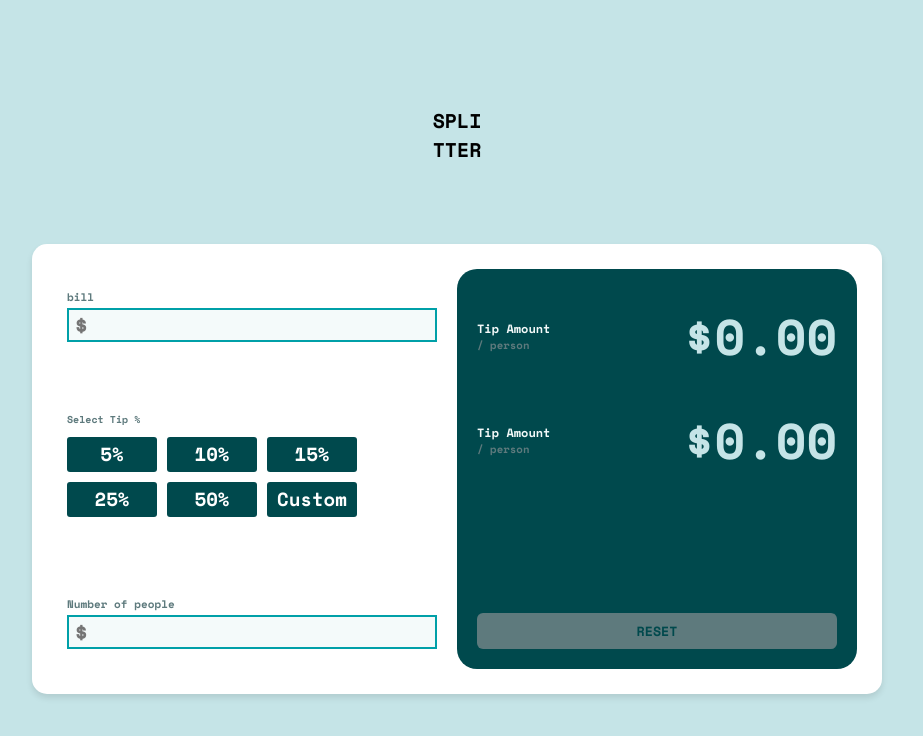
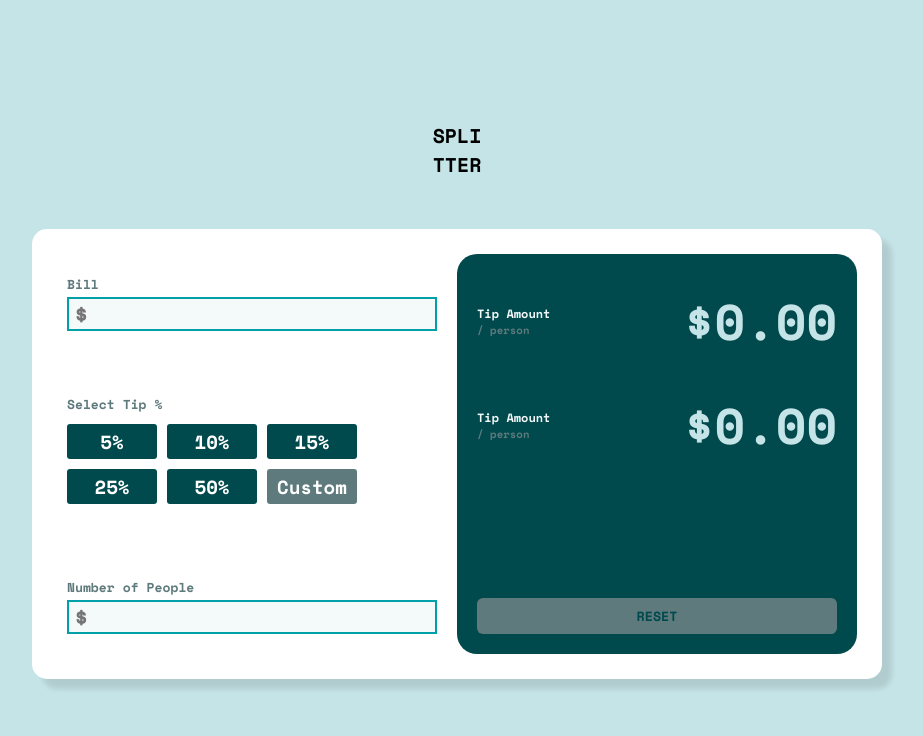
Before and after one commit to anandkunalmishra/firstCollabproj, a React (Create React App) app: page / in a window 1280 px wide. Shown: the top 736 px of the page, without its empty margins (183-1106 px from the left). Built offline with nearby package versions, Linux system fonts and the light colour scheme.

Commit message:
final touch to the project

```diff
--- a/src/component/leftsection/Main.css
+++ b/src/component/leftsection/Main.css
@@ -1,13 +1,14 @@
 .vertical{
     display: flex;
     flex-direction: column;
-    align-items: center;
+    align-items:center;
+    justify-content: space-around;
 }
 .text{
     display: flex;
     flex-direction: column;
     align-items: center;
-    margin-bottom: 80px;
+    margin-bottom: 50px;
     font-size: 24px;
 }
 .container{
@@ -19,7 +20,7 @@
     justify-content: center;
     background: hsl(0, 0%, 100%);
     border-radius: 15px;
-    box-shadow: 0 4px 6px rgba(0, 0, 0, 0.1);
+    box-shadow: 10px 10px 5px 0 rgba(0, 0, 0, 0.1);
 }
 .leftcard{
     background: white;
@@ -38,7 +39,8 @@
 }
 .tipsection p{
     color: hsl(186, 14%, 43%);
-    font-size: 10px;
+    font-size: 13px;
+    font-weight: 700;
 }
 .row{
     margin-top: 10px;
--- a/src/component/leftsection/Main.jsx
+++ b/src/component/leftsection/Main.jsx
@@ -13,19 +13,20 @@ const Main = () => {
       </div>
       <div className='container'>
         <div className="leftcard">
-            <Repeatbill heading={"bill"}/>
+            <Repeatbill heading={"Bill"}/>
             <div className="tipsection">
                 <p>Select Tip %</p>
                 <div className="row">
-                    <Tip value={"5%"}/>
-                    <Tip value={"10%"}/>
-                    <Tip value={"15%"}/>
-                    <Tip value={"25%"}/>
-                    <Tip value={"50%"}/>
-                    <Tip value={"Custom"}/>
+                  <Tip value="5%" style={{ backgroundColor: 'hsl(183, 100%, 15%)' }} />
+                  <Tip value="10%" style={{ backgroundColor: 'hsl(183, 100%, 15%)' }} />
+                  <Tip value="15%" style={{ backgroundColor: 'hsl(183, 100%, 15%)' }} />
+                  <Tip value="25%" style={{ backgroundColor: 'hsl(183, 100%, 15%)' }} />
+                  <Tip value="50%" style={{ backgroundColor: 'hsl(183, 100%, 15%)' }} />
+                  <Tip value="Custom" style={{ backgroundColor: 'hsl(186, 14%, 43%)' }} />
                 </div>
+
             </div>
-            <Repeatbill heading={"Number of people"}/>
+            <Repeatbill heading={"Number of People"}/>
 
         </div>
         <Rightsection/>
--- a/src/component/leftsection/Repeatbill.css
+++ b/src/component/leftsection/Repeatbill.css
@@ -1,6 +1,6 @@
 .repeat h6{
     margin-bottom: 3px;
-    font-size: 11px;
+    font-size: 13px;
     color: hsl(186, 14%, 43%);
     font-weight: 700;
 }
--- a/src/component/leftsection/Tip.css
+++ b/src/component/leftsection/Tip.css
@@ -6,7 +6,7 @@
     width: 90px;
     height: 35px;
     /* border: 2px solid red; */
-    background: hsl(183, 100%, 15%);
+    /* background: hsl(183, 100%, 15%); */
     border-radius: 3px;
     cursor: pointer;
 
--- a/src/component/leftsection/Tip.jsx
+++ b/src/component/leftsection/Tip.jsx
@@ -1,10 +1,10 @@
 import React from 'react'
 import "./Tip.css"
 
-const Tip = ({value}) => {
+const Tip = ({value ,style}) => {
   return (
     <div>
-      <div className="smallcards">
+      <div className="smallcards" style={style}>
         <p>{value}</p>
       </div>
     </div>
```
